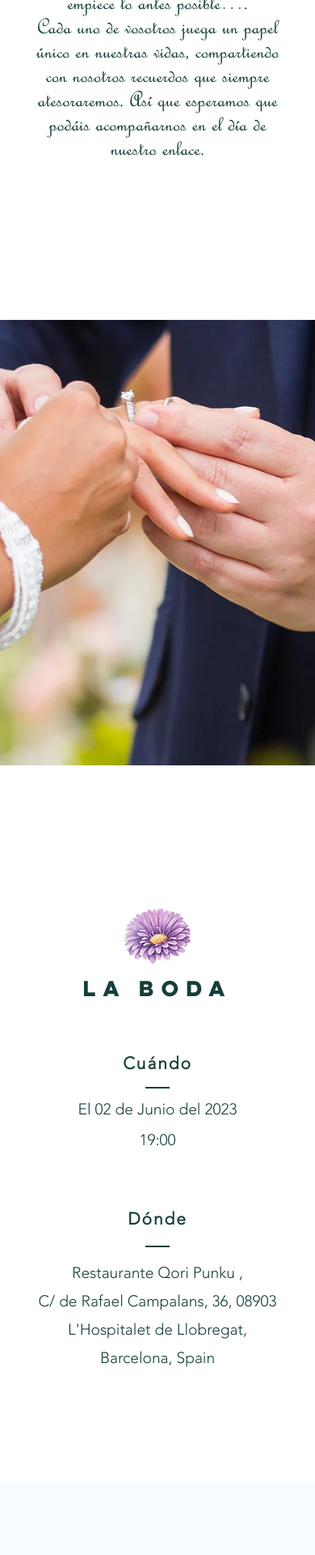
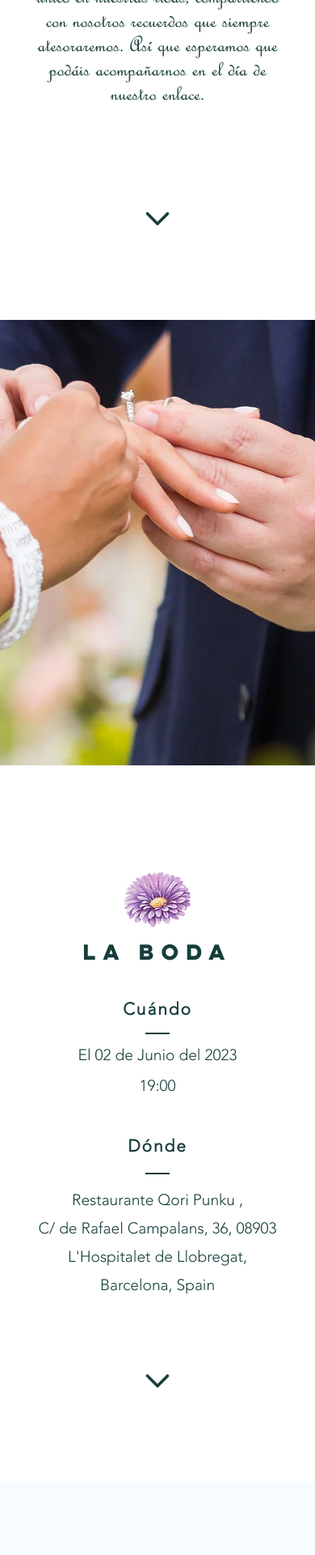
Before and after one commit to OscarEd08/wedding-page, a React (Vite) app: page / in a window 390 px wide. Shown: the part 1293-3213 px from the top of the page at 81% size. Built offline with nearby package versions, Linux system fonts and the light colour scheme.

Commit message:
añadiendo flechas en responsive

```diff
--- a/src/components/Boda/Boda.jsx
+++ b/src/components/Boda/Boda.jsx
@@ -1,3 +1,4 @@
+import { Link } from "react-scroll";
 import flower from "../../assets/img/flower-2.webp";
 import "./Boda.css";
 
@@ -23,6 +24,22 @@
           <br /> Barcelona, Spain
         </p>
       </div>
+      <Link className="arrow" to="mapa" spy={true} smooth={true} duration={500}>
+          <svg
+            xmlns="http://www.w3.org/2000/svg"
+            fill="none"
+            viewBox="0 0 24 24"
+            strokeWidth={2.2}
+            stroke="currentColor"
+            className="down-arrow-2"
+          >
+            <path
+              strokeLinecap="round"
+              strokeLinejoin="round"
+              d="M19.5 8.25l-7.5 7.5-7.5-7.5"
+            />
+          </svg>
+        </Link>
     </div>
   );
 }
--- a/src/components/Mapa/Mapa.jsx
+++ b/src/components/Mapa/Mapa.jsx
@@ -1,3 +1,4 @@
+import { Link } from "react-scroll";
 import "./Mapa.css";
 
 function Mapa() {
@@ -8,6 +9,22 @@
         src="https://www.google.com/maps/embed?pb=!1m14!1m8!1m3!1d11976.103453954714!2d2.1214516!3d41.3735228!3m2!1i1024!2i768!4f13.1!3m3!1m2!1s0x12a4992d9648b14f%3A0x696b6aaa9629f469!2sQori%20Punku%20Restaurante%20Boliviano!5e0!3m2!1ses!2spe!4v1680534343578!5m2!1ses!2spe"
         loading="lazy"
       ></iframe>
+      <Link className="arrow" to="registro" spy={true} smooth={true} duration={500}>
+          <svg
+            xmlns="http://www.w3.org/2000/svg"
+            fill="none"
+            viewBox="0 0 24 24"
+            strokeWidth={2.2}
+            stroke="currentColor"
+            className="down-arrow-2"
+          >
+            <path
+              strokeLinecap="round"
+              strokeLinejoin="round"
+              d="M19.5 8.25l-7.5 7.5-7.5-7.5"
+            />
+          </svg>
+        </Link>
     </div>
   );
 }
--- a/src/components/Nosotros/Nosotros.jsx
+++ b/src/components/Nosotros/Nosotros.jsx
@@ -1,3 +1,4 @@
+import { Link } from "react-scroll";
 import flower from "../../assets/img/flower-1.webp";
 import "./Nosotros.css";
 
@@ -15,6 +16,22 @@
         compartiendo con nosotros recuerdos que siempre atesoraremos. Así que
         esperamos que podáis acompañarnos en el día de nuestro enlace.
       </p>
+      <Link className="arrow" to="boda" spy={true} smooth={true} duration={500}>
+          <svg
+            xmlns="http://www.w3.org/2000/svg"
+            fill="none"
+            viewBox="0 0 24 24"
+            strokeWidth={2.2}
+            stroke="currentColor"
+            className="down-arrow-2"
+          >
+            <path
+              strokeLinecap="round"
+              strokeLinejoin="round"
+              d="M19.5 8.25l-7.5 7.5-7.5-7.5"
+            />
+          </svg>
+        </Link>
     </div>
   );
 }
--- a/src/index.css
+++ b/src/index.css
@@ -73,3 +73,31 @@
     color: var(--primary-color);
     text-align: center;
   }
+
+  .container-sections .arrow{
+    display: none;
+  }
+
+  @media screen and (max-width:530px) {
+    .container-sections .arrow{
+      display: block;
+      align-self: start;
+      width: 40px;
+    }
+
+    @keyframes bounce {
+      0% {
+        transform: translateY(0);
+      }
+      50% {
+        transform: translateY(-10px);
+      }
+      100% {
+        transform: translateY(0);
+      }
+    }
+
+    .down-arrow-2 {
+      animation: bounce 1.2s infinite;
+    }
+  }
```
